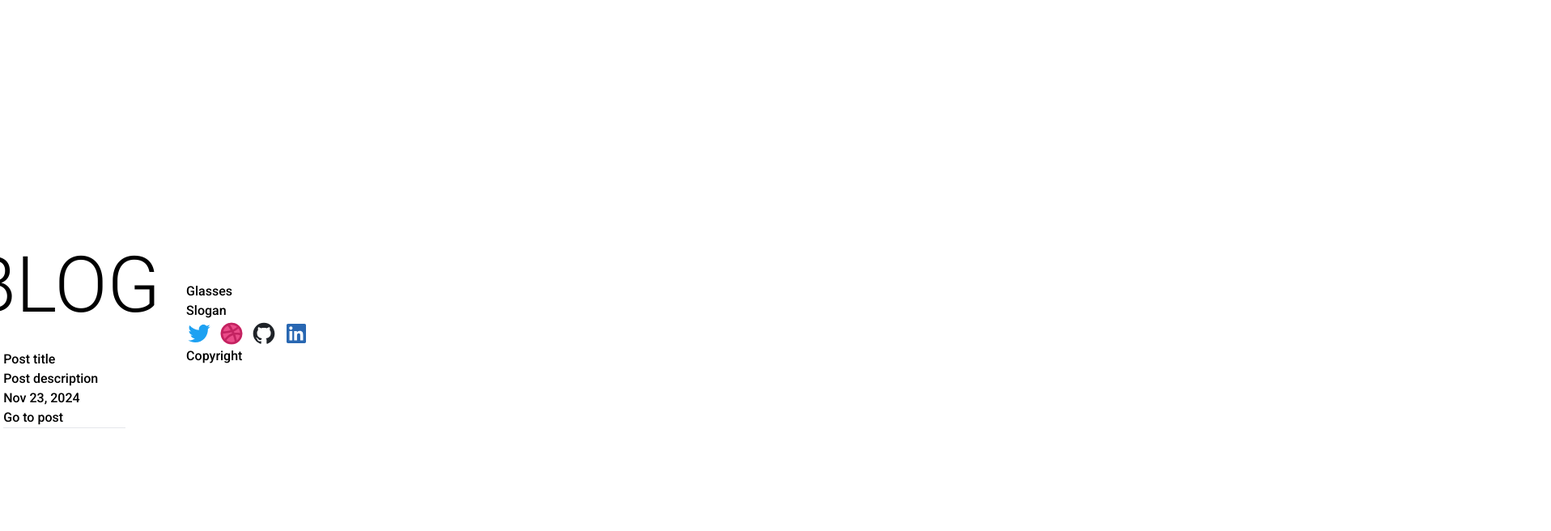
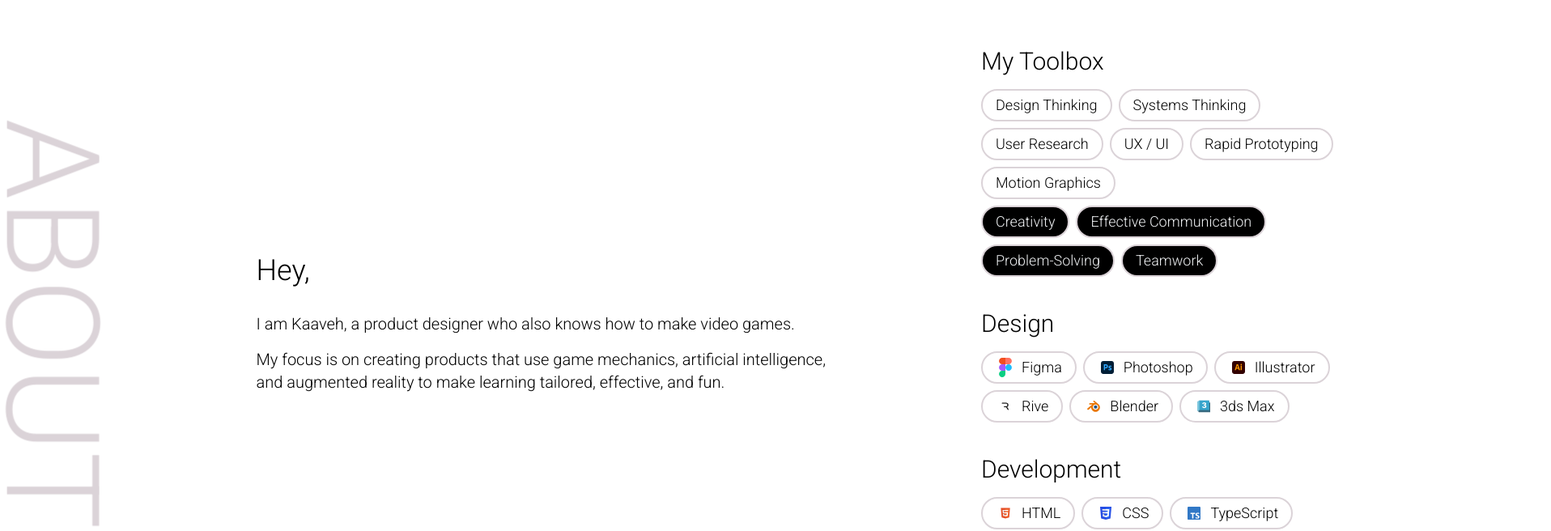
Before and after one commit to kaavehcodes/portfolio, a Next.js app: page / in a window 1280 px wide. Shown: the top 656 px of the page at 81% size, 1916 px wide, since content can reach past the window. Built offline with nearby package versions, Linux system fonts and the light colour scheme.

Commit message:
Modify contact section

```diff
--- a/src/app/page.tsx
+++ b/src/app/page.tsx
@@ -26,7 +26,7 @@ export default function Home() {
 
         <section className="flex justify-center">
           <div className="min-h-screen w-screen flex flex-col items-center justify-center">
-            <div className="bg-red-500">
+            <div>
               <Navbar />
               <LogoType />
               <MainMenu />
@@ -36,7 +36,7 @@ export default function Home() {
 
         <section className="flex items-center">
           <div className="py-8">
-            <h2 className="text-16xl font-light uppercase text-timberwolf origin-center rotate-90">WORKS</h2>
+            <h2 className="text-10xl font-light uppercase text-timberwolf origin-center rotate-90">WORKS</h2>
           </div>
           <div className="w-max grid grid-cols-1 md:grid-cols-3">
             <Tableau title="Wear Vintage" description="Online shop for vintage fashion" />
@@ -47,9 +47,9 @@ export default function Home() {
 
         <section className="flex items-center px-32">
           <div className="py-8">
-            <h2 className="text-16xl font-light uppercase text-timberwolf origin-center rotate-90">ABOUT</h2>
+            <h2 className="text-10xl font-light uppercase text-timberwolf origin-center rotate-90">ABOUT</h2>
           </div>
-          <div className="w-max mr-16">
+          <div className="w-max mr-32">
             <p className="text-4xl font-light mb-8">Hey,</p>
             <p className="text-xl font-light mb-4">
               I am Kaaveh, a product designer who also knows how to make video games.
@@ -94,28 +94,28 @@ export default function Home() {
           </div>
         </section>
 
-        <section className="relative">
-          <div className="flex flex-row items-center justify-center mb-16">
-            <h2 className="text-8xl font-light uppercase">CONTACT</h2>
+        {/* <section className="flex items-center px-32">
+          <div className="py-8">
+            <h2 className="text-10xl font-light uppercase text-timberwolf origin-center rotate-90">CONTACT</h2>
           </div>
           <div className="flex flex-col items-center">
             <p className="text-4xl font-thin mb-8">Send me a message</p>
             <FormContact />
           </div>
-        </section>
+        </section> */}
 
-        <section className="relative">
-          <div className="flex flex-row items-center justify-center m-8">
-            <h2 className="text-8xl font-light uppercase">BLOG</h2>
+        {/* <section className="flex items-center px-32">
+          <div className="py-8">
+            <h2 className="text-10xl font-light uppercase text-timberwolf origin-center rotate-90">BLOG</h2>
           </div>
-          <div className="container w-1/2 mx-auto">
+          <div className="w-max">
             <div className="">
               <BlogPost />
             </div>
           </div>
-        </section>
+        </section> */}
 
-        <footer>
+        {/* <footer>
           <figure>Glasses</figure>
           <p>Slogan</p>
           <ul className="flex flex-row items-center">
@@ -141,7 +141,7 @@ export default function Home() {
             </li>
           </ul>
           <p>Copyright</p>
-        </footer>
+        </footer> */}
 
       </HorizontalScroll>
 
--- a/src/components/HorizontalScroll.tsx
+++ b/src/components/HorizontalScroll.tsx
@@ -14,7 +14,7 @@ const HorizontalScroll = ({
         target: targetRef
     })
 
-    const scrollX = useTransform(scrollYProgress, [0, 1], ["0%", "-500%"])
+    const scrollX = useTransform(scrollYProgress, [0, 1], ["0%", "-300%"])
 
 
     return (
--- a/tailwind.config.ts
+++ b/tailwind.config.ts
@@ -21,7 +21,8 @@ const config: Config = {
         linkedin: "#2867B2"
       },
       fontSize: {
-        "16xl": "12rem"
+        "10xl": "10rem",
+        "12xl": "12rem"
       },
       spacing: {
         '128': '32rem',
```
